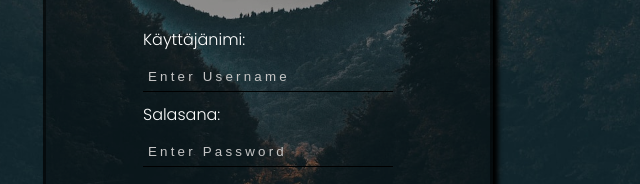
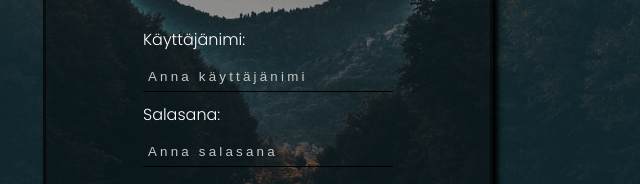
Before and after one commit to sahamik/Kimppakyytipalvelu, a plain HTML site: page index.html in a window 1280 px wide. Shown: the part 258-442 px from the top of the page, 372-1012 px from the left. Drawn offline with Linux system fonts and the light colour scheme.

Commit message:
Muokattiin kirjautumissivun input placeholdereita

```diff
--- a/index.html
+++ b/index.html
@@ -20,9 +20,9 @@
             <h3 id="loginText">Kirjaudu sisään</h3>
             <form id="loginForm" class="myForm">
                 <p class="formText">Käyttäjänimi:</p>
-                <input type="text" placeholder="Enter Username" id="userName" name="username" required><br>
+                <input type="text" placeholder="Anna käyttäjänimi" id="userName" name="username" required><br>
                 <p class="formText">Salasana:</p>
-                <input type="password" placeholder="Enter Password" id="password" name="password" required><br>
+                <input type="password" placeholder="Anna salasana" id="password" name="password" required><br>
                 <span class="user-error" id="userError" style="display: none;">
                     <p class="errorText">Antamasi käyttäjätunnus tai salasana on väärä</p>
                 </span>
@@ -57,7 +57,6 @@
         </div>
     </div>
 
-
     <script src="loginPage.js"></script>
 </body>
 </html>
```
